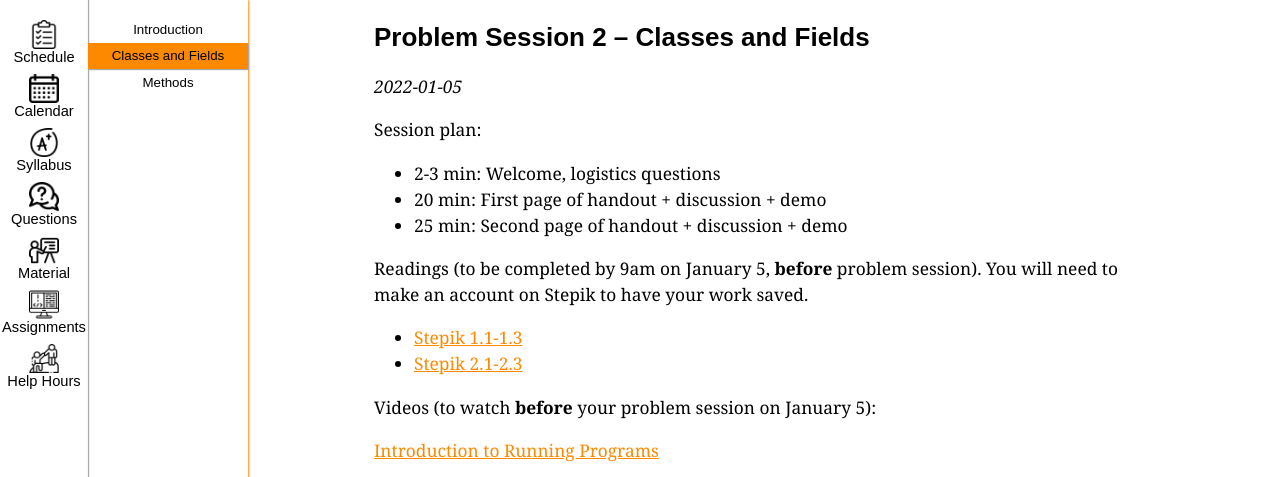
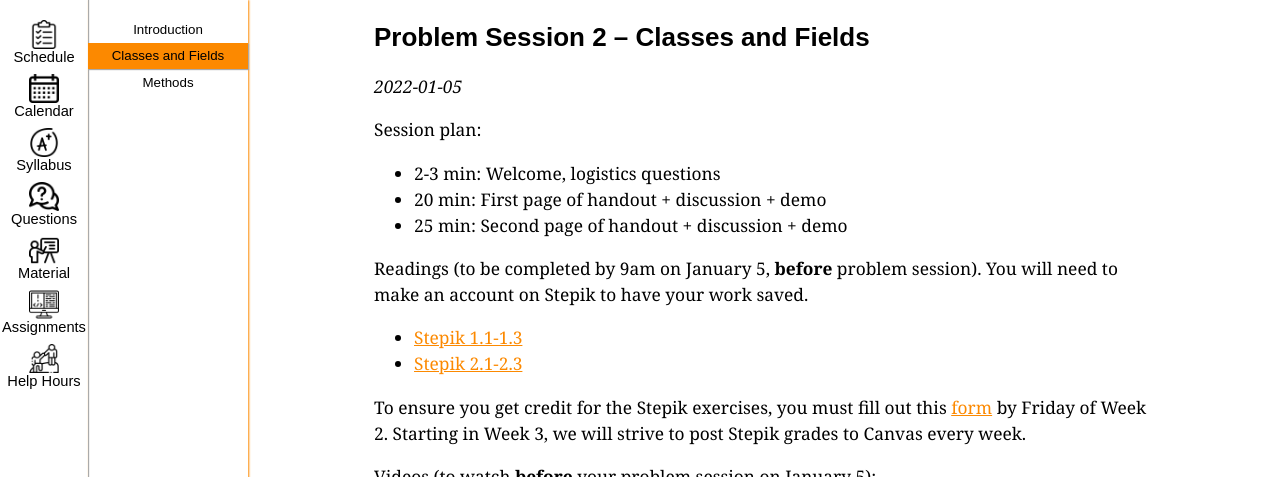
Before and after one commit to ucsd-cse11-w22/ucsd-cse11-w22.github.io, a Jekyll site: the page built from _lectures/lecture2.md, in a window 1280 px wide and 900 px high, cut to the strip 0-477 px from the top of the window. Built offline with Jekyll 4.4.1, drawn with Linux system fonts in a browser that asks for light colours.

Commit message:
Update lecture2.md

```diff
--- a/_lectures/lecture2.md
+++ b/_lectures/lecture2.md
@@ -30,6 +30,9 @@ need to make an account on Stepik to have your work saved.
 - [Stepik 1.1-1.3](https://stepik.org/lesson/559661/step/1?unit=553721){:target="_blank"}
 - [Stepik 2.1-2.3](https://stepik.org/lesson/571216/step/1?unit=565754){:target="_blank"}
 
+To ensure you get credit for the Stepik exercises, you must fill out this [form](https://forms.gle/4MqJwT7R2YiM2nLE9)
+by Friday of Week 2. Starting in Week 3, we will strive to post Stepik grades to Canvas every week.
+
 Videos (to watch **before** your problem session on January 5):
 
 {% for video in page.videos %}
```
